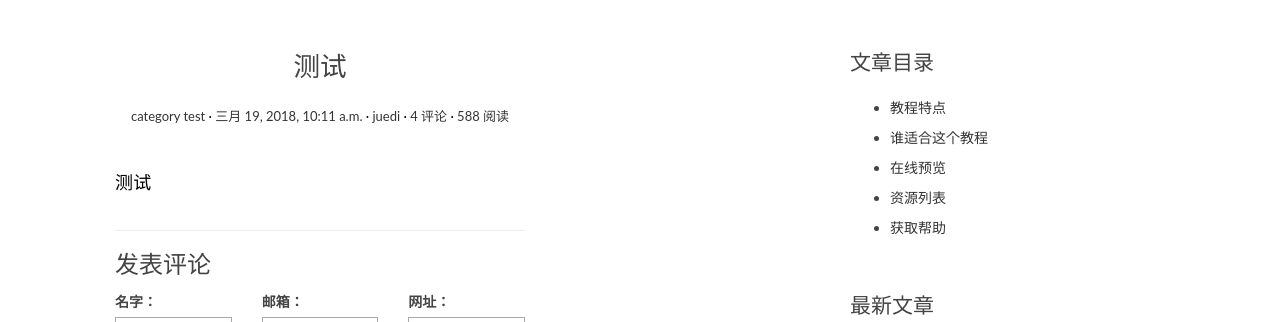
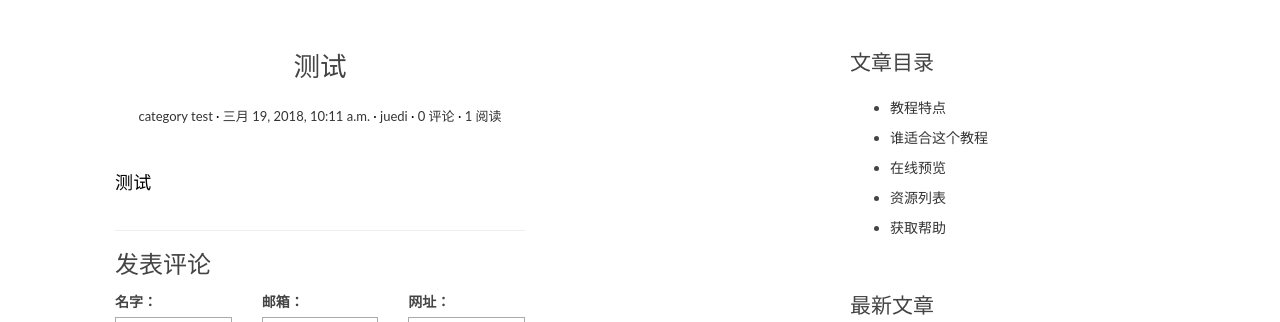
Before and after one commit to xianglongsdu/blogproject, a Django app: page /blog/post/2/ in a window 1280 px wide. Shown: the part 126-448 px from the top of the page. Run offline with Django 3.2, Linux system fonts and the light colour scheme; data comes from the database, SQL or seed files in the repository; both versions use the stored data as it was after the commit; some libraries are stand-ins or nearby versions.

Commit message:
统计文章阅读量-20180405

```diff
--- a/blog/models.py
+++ b/blog/models.py
@@ -27,6 +27,8 @@ class Post(models.Model):
 
     author = models.ForeignKey(User, on_delete=models.CASCADE, verbose_name='作者')
 
+    views = models.PositiveIntegerField(default=0)
+
     def __str__(self):
         return self.title
 
@@ -35,3 +37,7 @@ class Post(models.Model):
 
     class Meta:
         ordering = ['-created_time']
+
+    def increase_views(self):
+        self.views += 1
+        self.save(update_fields=['views'])
--- a/blog/views.py
+++ b/blog/views.py
@@ -10,6 +10,7 @@ def index(request):
 
 def detail(request, pk):
     post = get_object_or_404(Post, pk=pk)
+    post.increase_views()
     post.body = markdown.markdown(post.body, extensions=['markdown.extensions.extra', 'markdown.extensions.codehilite', 'markdown.extensions.toc'])
     comment_list = post.comment_set.all()
     form = CommentForm()
--- a/templates/blog/detail.html
+++ b/templates/blog/detail.html
@@ -10,8 +10,8 @@
             <span class="post-date"><a href="#"><time class="entry-date"
                                                         datetime="{{ post.created_time }}">{{ post.created_time }}</time></a></span>
             <span class="post-author"><a href="#">{{ post.author }}</a></span>
-            <span class="comments-link"><a href="#">4 评论</a></span>
-            <span class="views-count"><a href="#">588 阅读</a></span>
+            <span class="comments-link"><a href="#">{{ post.comment_set.count }} 评论</a></span>
+            <span class="views-count"><a href="#">{{ post.views }} 阅读</a></span>
         </div>
     </header>
     <div class="entry-content clearfix">
--- a/templates/blog/index.html
+++ b/templates/blog/index.html
@@ -14,7 +14,7 @@
 														datetime="{{ post.created_time }}">{{ post.created_time }}</time></a></span>
 				<span class="post-author"><a href="#">{{ post.author }}</a></span>
 				<span class="comments-link"><a href="#">{{ post.comment_set.count }} 评论</a></span>
-				<span class="views-count"><a href="#">588 阅读</a></span>
+				<span class="views-count"><a href="#">{{ post.views }} 阅读</a></span>
 			</div>
 		</header>
 		<div class="entry-content clearfix">
```
Also changed, not shown: blog/migrations/0003_auto_20180405_1516.py (added), db.sqlite3.
